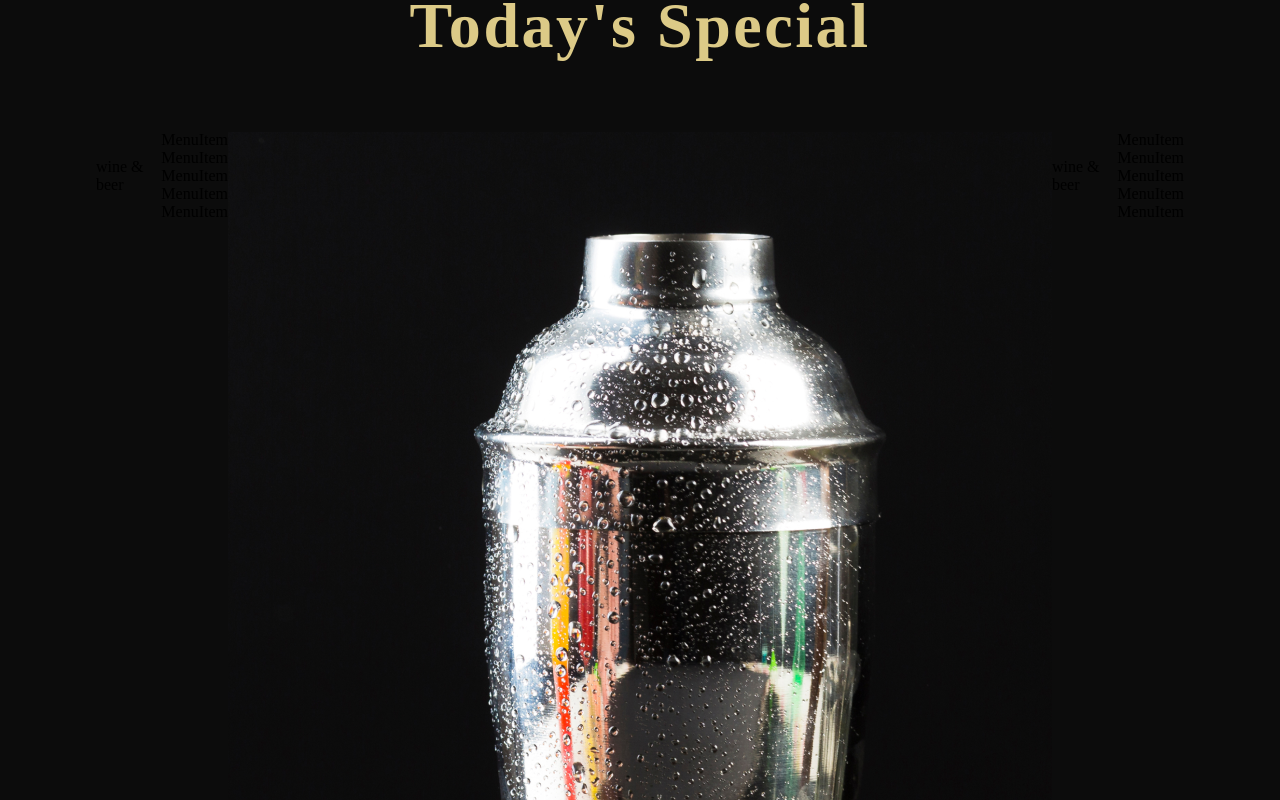
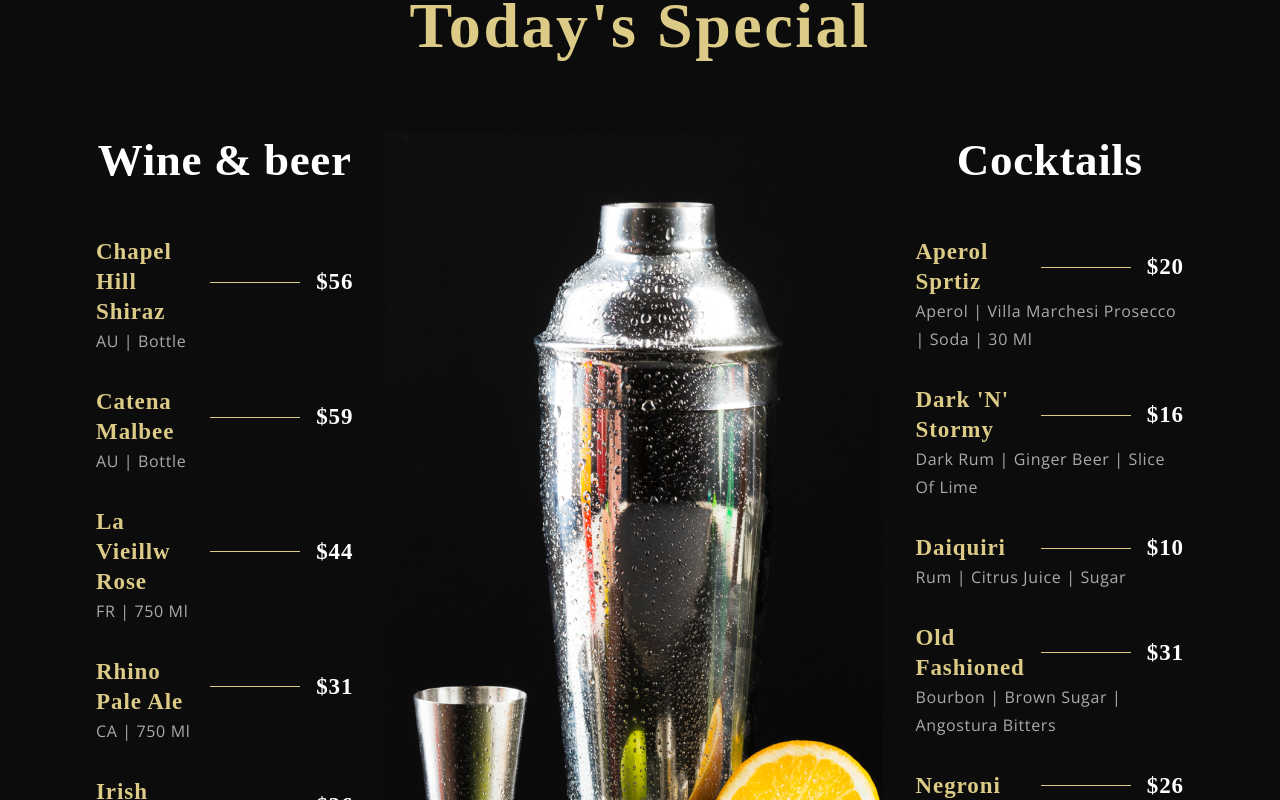
Before and after one commit to drick-infinity/Restaurant-react-website, a React (Create React App) app: page / in a window 1280 px wide. Shown: the part 2340-3140 px from the top of the page. Built offline with nearby package versions, Linux system fonts and the light colour scheme; a web font is replaced by a local one.

Commit message:
menuitem and special menu are created

```diff
--- a/src/components/Menuitem/MenuItem.css
+++ b/src/components/Menuitem/MenuItem.css
@@ -0,0 +1,33 @@
+.app__menuitem{
+    width: 100%;
+    margin: 1rem 0;
+    display: flex;
+    flex-direction: column;
+}
+
+.app__menuitem-head{
+    display: flex;
+    justify-content: space-between;
+    align-items: center;
+}
+
+.app_menuitem-sub{
+    width: 100%;
+    margin-top: 0.2rem;
+}
+.app__menuitem-name{
+    flex:1;
+}
+.app__menuitem-dash{
+
+    width: 90px;
+    height: 1px;
+    background: var(--color-golden);
+    flex: none;
+    margin: 0 1rem;
+}
+.app__menuitem-price{
+    display: flex;
+    justify-content: flex-end;
+    align-items: flex-end;
+}
--- a/src/components/Menuitem/MenuItem.jsx
+++ b/src/components/Menuitem/MenuItem.jsx
@@ -2,9 +2,20 @@
 
 import './MenuItem.css';
 
-const MenuItem = () => (
-  <div>
-    MenuItem
+const MenuItem = ({title,price,tags}) => (
+  <div className='app__menuitem'>
+    <div className='app__menuitem-head'>
+      <div className='app__menuitem-name'>
+          <p className='p__cormorant' style={{color:"#dcca87"}}>{title}</p>
+      </div>
+      <div className='app__menuitem-dash'/>
+        <div className='app__menuitem-price'>
+          <p className='p__cormorant'>{price}</p>
+      </div>
+    </div>
+    <div className='app__menuitem-sub'>
+<p className='p__opensans' style={{color:'#aaa'}}>{tags}</p>
+    </div>
   </div>
 );
 
--- a/src/container/Menu/SpecialMenu.css
+++ b/src/container/Menu/SpecialMenu.css
@@ -15,3 +15,57 @@
     align-items: flex-start;
     flex-direction: row;
 }
+.app__specialMenu-menu_heading{
+    font-family: var(--font-base);
+    font-weight: 600;
+    font-size: 45px;
+    line-height: 58.5px;
+    letter-spacing: 0.04rem;
+    color: var(--color-white);
+}
+.app__specialMenu-menu_wine,.app__specialMenu-menu_cocktails{
+    flex:1;
+    width: 100%;
+    flex-direction: column;
+}
+.app__specialMenu-menu_img{
+    width: 410px;
+    margin: 0 2rem;
+}
+.app__specialMenu-menu_img img{
+    width: 100%;
+    height: auto;
+}
+.app__specialMenu-menu_items{
+    display: flex;
+    flex-direction: column;
+    margin: 2rem 0;
+    width: 100%;
+}
+
+
+@media screen and (max-width:2000px){
+    .app__specialMenu-menu_img{
+        width: 650px;
+    }
+    .app__specialMenu-menu_img img{
+        height: 920px;
+    }
+}
+@media screen and (max-width:1150px){
+    .app__specialMenu-menu{
+        flex-direction: column;
+        align-items: center;
+        width: 100%;
+    }
+    .app__specialMenu-menu_img{
+        margin: 3rem 0;
+    }
+}
+@media screen and (max-width:650px){
+
+    .app__specialMenu-menu_heading{
+        font-size: 35px;
+        line-height: 48.5px;
+    }
+}
--- a/src/container/Menu/SpecialMenu.jsx
+++ b/src/container/Menu/SpecialMenu.jsx
@@ -11,19 +11,19 @@
     </div>
     <div className='app__specialMenu-menu'>
         <div className='app__specialMenu-menu_wine flex__center'>
-            <p className='app_specialMenu_menu_heading'>wine & beer</p>
-            <div className='app__specialMenu_menu_items'>
+            <p className='app__specialMenu-menu_heading'>Wine & beer</p>
+            <div className='app__specialMenu-menu_items'>
                 {data.wines.map((wine, index)=>(
           <MenuItem key={wine.title + index} title = {wine.title} price={wine.price} tags={wine.tags} />
                 ))}
             </div>
         </div>
-        <div className='app__specilaMenu-menu_img'>
+        <div className='app__specialMenu-menu_img'>
               <img src={images.menu} alt='menu img'></img>
         </div>
         <div className='app__specialMenu-menu_cocktails flex__center'>
-            <p className='app_specialMenu_menu_heading'>wine & beer</p>
-            <div className='app__specialMenu_menu_items'>
+            <p className='app__specialMenu-menu_heading'>Cocktails</p>
+            <div className='app__specialMenu-menu_items'>
                 {data.cocktails.map((cocktail, index)=>(
                    <MenuItem key={cocktail.title + index} title = {cocktail.title} price={cocktail.price} tags={cocktail.tags} />
                 ))}
```
